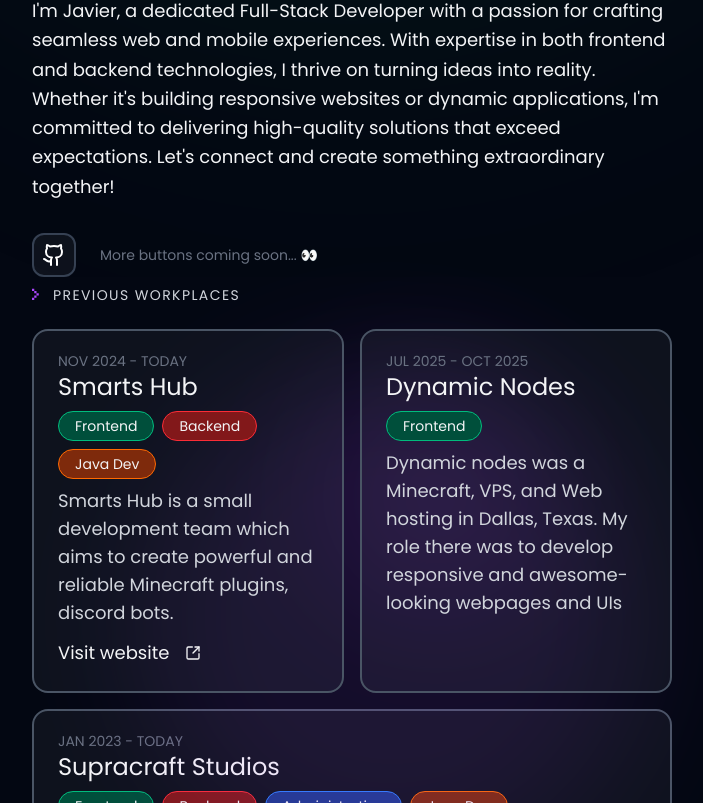
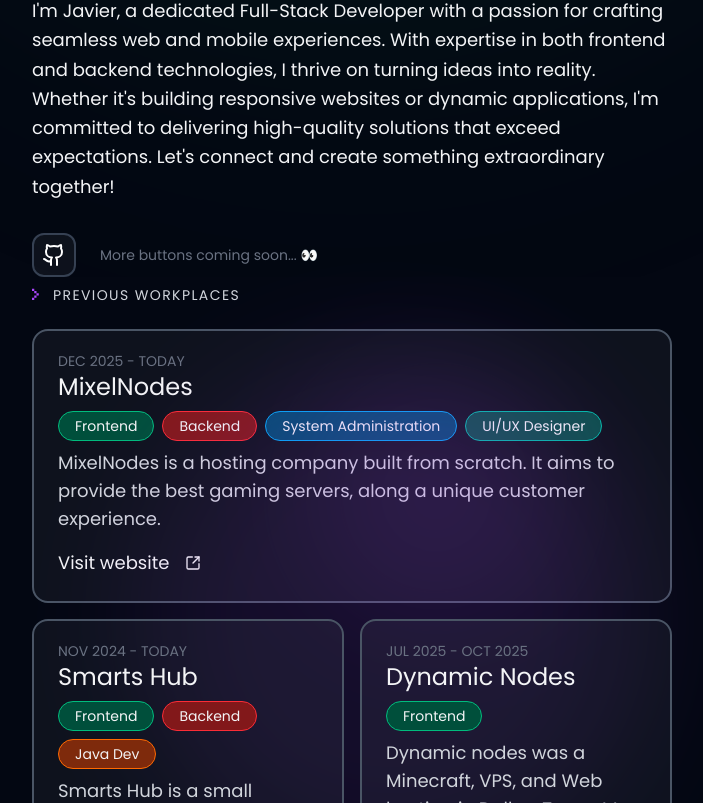
Before and after one commit to jallox/portfolio, a React (Vite) app: page / in a window 1280 px wide. Shown: the part 544-1347 px from the top of the page, without its empty margins (288-991 px from the left). Built offline with nearby package versions, Linux system fonts and the light colour scheme.

Commit message:
content: Add mixelnodes as a current workplace

```diff
--- a/src/components/home/Workplaces.jsx
+++ b/src/components/home/Workplaces.jsx
@@ -17,7 +17,20 @@ function Workplaces() {
                     </p>
                 </TextArrow>
             </p>
-
+            <div className="mt-4 border-2 border-gray-600 bg-gray-500/10 rounded-2xl px-6 transition-colors duration-300 hover:shadow-[0_0_15px_2px_rgba(167,139,250,0.2)] hover:border-purple-500">
+                <p className='text-sm text-gray-500 mt-5'>DEC 2025 - TODAY</p>
+                <h1 className='text-2xl'>MixelNodes</h1>
+                <div className='flex flex-wrap gap-2 mt-2 mb-2'>
+                    <span className='bg-emerald-900 rounded-full py-1 px-4 border border-emerald-500 text-sm'>Frontend</span>
+                    <span className='bg-red-900 rounded-full py-1 px-4 border border-red-500 text-sm'>Backend</span>
+                    <span className='bg-sky-900 rounded-full py-1 px-4 border border-sky-500 text-sm'>System Administration</span>
+                    <span className='bg-teal-900 rounded-full py-1 px-4 border border-teal-500 text-sm'>UI/UX Designer</span>
+                </div>
+                <p className='text-gray-300 mb-4'>MixelNodes is a hosting company built from scratch. It aims to provide the best gaming servers, along a unique customer experience.</p>
+                <a href="https://mixelnodes.com/?r=jallox.dev" className="flex items-center mb-6 gap-4 hover:text-purple-500 transition-colors">
+                    Visit website <SquareArrowOutUpRight size={16} />
+                </a>
+            </div>
             <div className='grid grid-cols-1 md:grid-cols-2 relative z-10 mt-4'>
 
                 <div className="border-2 border-gray-600 bg-gray-500/10 rounded-2xl px-6 mr-2 transition-colors duration-300 hover:shadow-[0_0_15px_2px_rgba(167,139,250,0.2)] hover:border-purple-500">
@@ -60,6 +73,7 @@ function Workplaces() {
                 <p className='text-gray-300 mb-4'>As the studio owner, I oversee all aspects of the studio's operations, including creative direction, team management, and strategic planning.</p>
 
             </div>
+
         </section>
     )
 }
--- a/src/pages/Home.jsx
+++ b/src/pages/Home.jsx
@@ -41,12 +41,16 @@ function Home() {
         </div>
       </HeaderContainer>
 
+
+
       <Workplaces />
 
       <p className='text-4xl md:text-6xl h-34 font-pixel mt-32'> <AnimatedRandomText messages={
         "Let's build something amazing together!"} /></p>
 
       <Technologies />
+
+
     </div>
   )
 }
```
